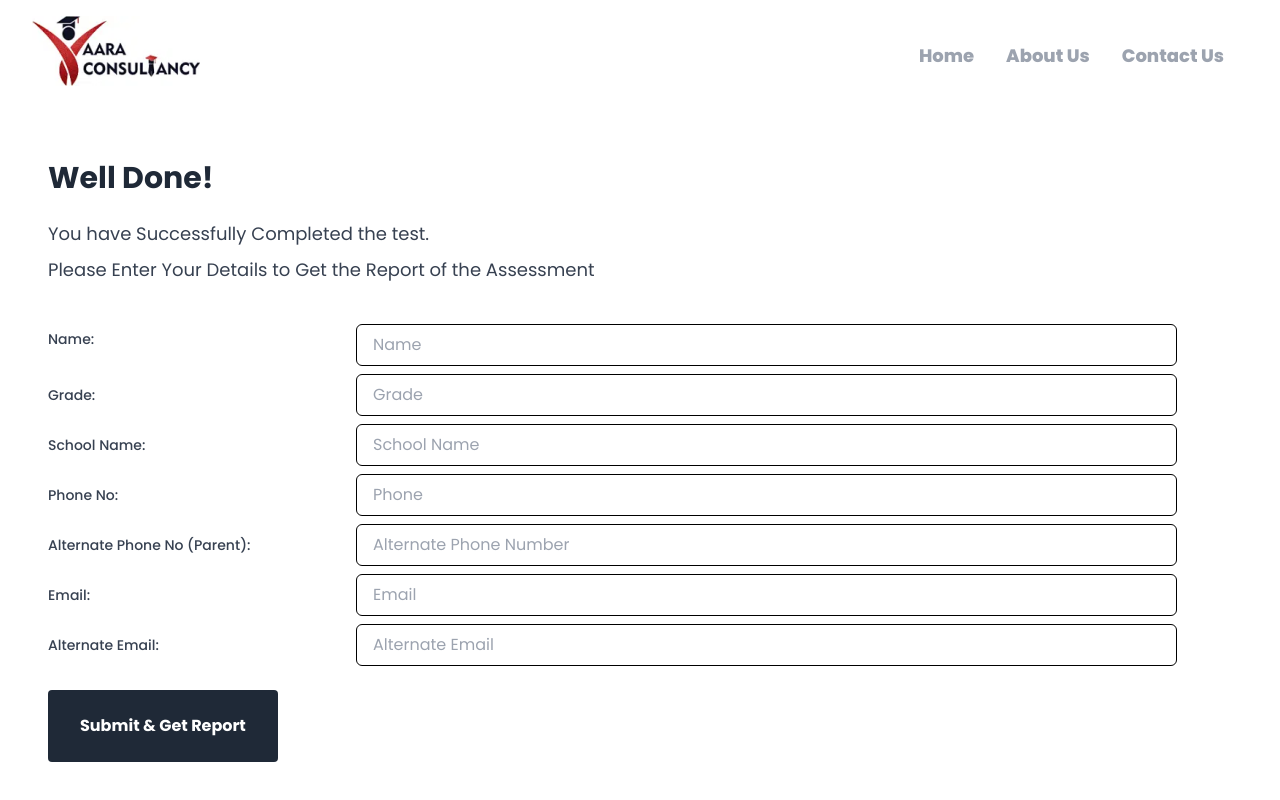
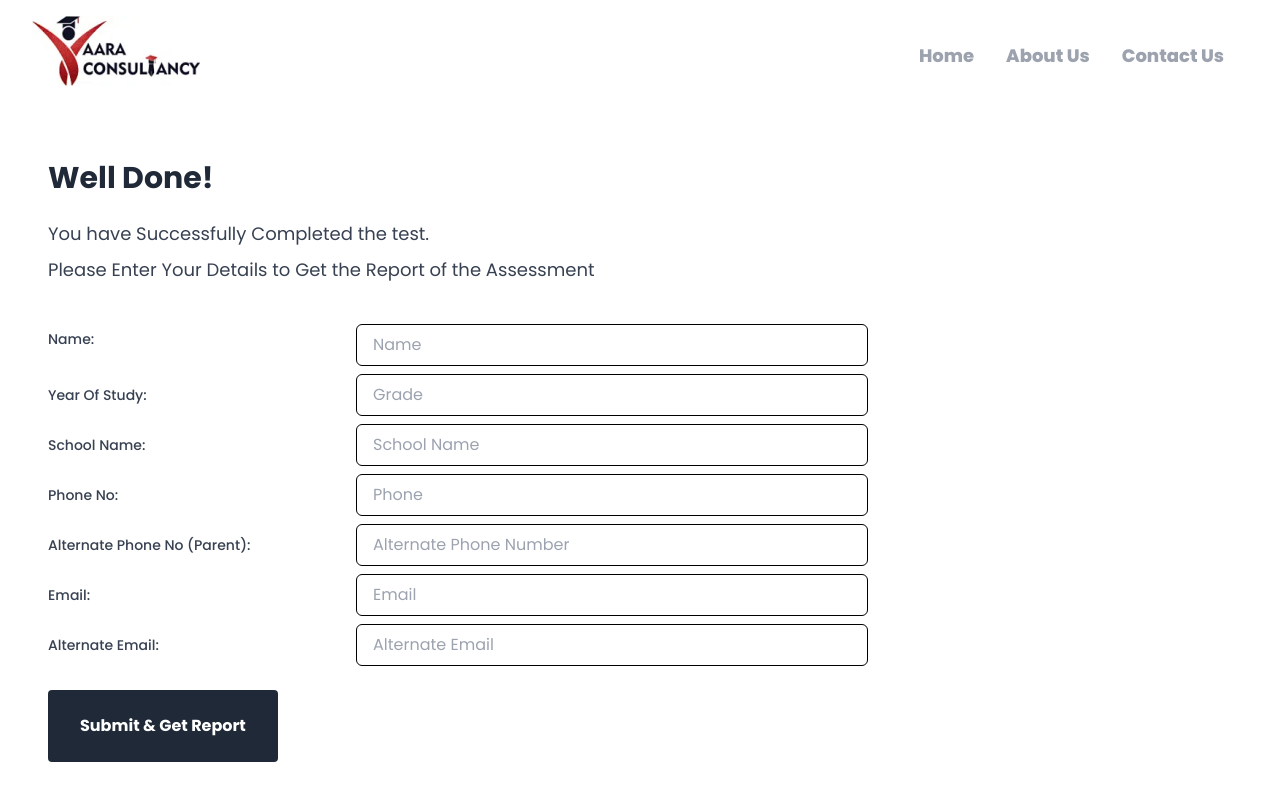
Before and after one commit to Harshala09-05/psychometric_test, a React (Create React App) app: page /submit in a window 1280 px wide. Built offline with nearby package versions, Linux system fonts and the light colour scheme.

Commit message:
[Sachin] Refact: added validation to fields

```diff
--- a/src/Components/SubmitForm.jsx
+++ b/src/Components/SubmitForm.jsx
@@ -41,6 +41,20 @@ function SubmitForm() {
       formErrors.name = "Name is required.";
     }
 
+    if (!Number.isInteger(Number(formData.grade))) {
+      formErrors.grade = "Year of study must be a valid integer.";
+    } else if (!formData.grade.trim()) {
+      formErrors.grade = "Year of study is required.";
+    }
+
+    if (!formData.school_name.trim()) {
+      formErrors.school_name = "School Name is required.";
+    }
+
+    if (!formData.grade.trim()) {
+      formErrors.grade = "Year of study is required.";
+    }
+
     // Phone validation (e.g., must be 10 digits)
     if (!formData.phone.trim()) {
       formErrors.phone = "Phone number is required.";
@@ -49,9 +63,7 @@ function SubmitForm() {
     }
 
     // Alternate phone validation (optional, but if present, must be 10 digits)
-    if (!formData.alt_phone.trim()) {
-      formErrors.alt_phone = "Alternate Phone number is required.";
-    }
+
     if (formData.alt_phone && !/^\d{10}$/.test(formData.alt_phone)) {
       formErrors.alt_phone = "Alternate phone number must be 10 digits.";
     }
@@ -247,14 +259,14 @@ function SubmitForm() {
                 value={formData.name}
                 onChange={handleInputChange}
                 placeholder="Name"
-                className="px-4 py-2 border rounded-md focus:outline-black border-black w-full"
+                className="px-4 py-2 border rounded-md focus:outline-black border-black w-full max-w-lg"
               />
               {errors.name && <p className="text-red-500">{errors.name}</p>}
             </div>
 
             {/* Grade */}
             <label className="block text-sm font-medium text-gray-700 mb-1 col-span-11 md:col-span-3 text-start">
-              Grade:
+              Year Of Study:
             </label>
             <div className="col-span-11 md:col-span-8">
               <input
@@ -263,7 +275,7 @@ function SubmitForm() {
                 value={formData.grade}
                 onChange={handleInputChange}
                 placeholder="Grade"
-                className="px-4 py-2 border rounded-md focus:outline-black border-black w-full"
+                className="px-4 py-2 border rounded-md focus:outline-black border-black w-full max-w-lg"
               />
               {errors.grade && <p className="text-red-500">{errors.grade}</p>}
             </div>
@@ -279,7 +291,7 @@ function SubmitForm() {
                 value={formData.school_name}
                 onChange={handleInputChange}
                 placeholder="School Name"
-                className="px-4 py-2 border rounded-md focus:outline-black border-black w-full"
+                className="px-4 py-2 border rounded-md focus:outline-black border-black w-full max-w-lg"
               />
               {errors.school_name && (
                 <p className="text-red-500">{errors.school_name}</p>
@@ -297,7 +309,7 @@ function SubmitForm() {
                 value={formData.phone}
                 onChange={handleInputChange}
                 placeholder="Phone"
-                className="w-full px-4 py-2 border rounded-md focus:outline-black border-black"
+                className="w-full px-4 py-2 border rounded-md focus:outline-black border-black max-w-lg"
               />
               {errors.phone && <p className="text-red-500">{errors.phone}</p>}
             </div>
@@ -313,7 +325,7 @@ function SubmitForm() {
                 value={formData.alt_phone}
                 onChange={handleInputChange}
                 placeholder="Alternate Phone Number"
-                className="w-full px-4 py-2 border rounded-md focus:outline-black border-black"
+                className="w-full px-4 py-2 border rounded-md focus:outline-black border-black max-w-lg"
               />
               {errors.alt_phone && (
                 <p className="text-red-500">{errors.alt_phone}</p>
@@ -331,7 +343,7 @@ function SubmitForm() {
                 value={formData.email}
                 onChange={handleInputChange}
                 placeholder="Email"
-                className="w-full px-4 py-2 border rounded-md focus:outline-black border-black"
+                className="w-full px-4 py-2 border rounded-md focus:outline-black border-black max-w-lg"
               />
               {errors.email && <p className="text-red-500">{errors.email}</p>}
             </div>
@@ -347,7 +359,7 @@ function SubmitForm() {
                 value={formData.alt_email}
                 onChange={handleInputChange}
                 placeholder="Alternate Email"
-                className="w-full px-4 py-2 border rounded-md focus:outline-black border-black"
+                className="w-full px-4 py-2 border rounded-md focus:outline-black border-black max-w-lg"
               />
               {errors.alt_email && (
                 <p className="text-red-500">{errors.alt_email}</p>
@@ -379,7 +391,7 @@ function SubmitForm() {
             userDetail={formData}
             data={pdfFill}
           />,
-          document.body,
+          document.body
         )}
     </div>
   );
--- a/src/Components/Table.jsx
+++ b/src/Components/Table.jsx
@@ -8,7 +8,56 @@ function Table() {
   const [password, setPassword] = useState("");
   const [isAuthorized, setIsAuthorized] = useState(false);
   const [showPassword, setShowPassword] = useState(false);
-  const [table, setTable] = useState([]);
+  const [table, setTable] = useState([
+    {
+      id: 1,
+      name: "Harshala Patil",
+      email: "harsadshayuyuasfgawdu09dad@gmail.com",
+      phone: "1234567890",
+      alt_phone: "1234567890",
+      alt_email: "antimayadtytav3awd102002@gmail.com",
+      grade: "10th",
+      school_name: "holy paradise high school",
+      pdf_link:
+        "https://psychometric-data.s3.ap-south-1.amazonaws.com/SWOT_Test_Report_harsadshayuyuasfgawdu09dad@gmail.com_20241111181419.pdf",
+    },
+    {
+      id: 2,
+      name: "Harshala Patil",
+      email: "harsadshayuyuasfgaggdu09dad@gmail.com",
+      phone: "1234567890",
+      alt_phone: "1234567890",
+      alt_email: "antimayadtytav3awxxd102002@gmail.com",
+      grade: "10th",
+      school_name: "holy paradise high school",
+      pdf_link:
+        "https://psychometric-data.s3.ap-south-1.amazonaws.com/SWOT_Test_Report_harsadshayuyuasfgaggdu09dad@gmail.com_20241111181536.pdf",
+    },
+    {
+      id: 3,
+      name: "Harshala Patil",
+      email: "harsadshayuydduasfgaggdu09dad@gmail.com",
+      phone: "1234567890",
+      alt_phone: "1234567890",
+      alt_email: "antimayadtytadev3awxxd102002@gmail.com",
+      grade: "10th",
+      school_name: "holy paradise high school",
+      pdf_link:
+        "https://psychometric-data.s3.ap-south-1.amazonaws.com/SWOT_Test_Report_harsadshayuydduasfgaggdu09dad@gmail.com_20241111181616.pdf",
+    },
+    {
+      id: 4,
+      name: "Harshala Patil",
+      email: "harsadshayuydduasfgdsaggdu09dad@gmail.com",
+      phone: "1234567890",
+      alt_phone: "1234567890",
+      alt_email: "antimayadtytadesdfv3awxxd102002@gmail.com",
+      grade: "10th",
+      school_name: "holy paradise high school",
+      pdf_link:
+        "https://psychometric-data.s3.ap-south-1.amazonaws.com/SWOT_Test_Report_harsadshayuydduasfgdsaggdu09dad@gmail.com_20241111181802.pdf",
+    },
+  ]);
   const [searchTerm, setSearchTerm] = useState("");
   const [currentPage, setCurrentPage] = useState(1);
   const [rowsPerPage, setRowsPerPage] = useState(25);
@@ -62,7 +111,7 @@ function Table() {
         ),
       },
       { Header: "Name", accessor: "name" },
-      { Header: "Grade", accessor: "grade" },
+      { Header: "Year Of Study", accessor: "grade" },
       { Header: "School Name", accessor: "school_name" },
       {
         Header: "Phone",
@@ -70,7 +119,11 @@ function Table() {
         Cell: ({ row }) => (
           <div>
             <div>{row.original.phone}</div>
-            <div>{row.original.alt_phone ? `(Parent) ${row.original.alt_phone}` : ""}</div>
+            <div>
+              {row.original.alt_phone
+                ? `(Parent) ${row.original.alt_phone}`
+                : ""}
+            </div>
           </div>
         ),
       },
@@ -80,7 +133,11 @@ function Table() {
         Cell: ({ row }) => (
           <div>
             <div>{row.original.email}</div>
-            <div>{row.original.alt_email ? `(Parent) ${row.original.alt_email}` : ""}</div>
+            <div>
+              {row.original.alt_email
+                ? `(Parent) ${row.original.alt_email}`
+                : ""}
+            </div>
           </div>
         ),
       },
@@ -282,7 +339,6 @@ function Table() {
             <thead>
               {headerGroups.map((headerGroup) => (
                 <tr
-
                   {...headerGroup.getHeaderGroupProps()}
                   className="bg-black text-white"
                 >
```
